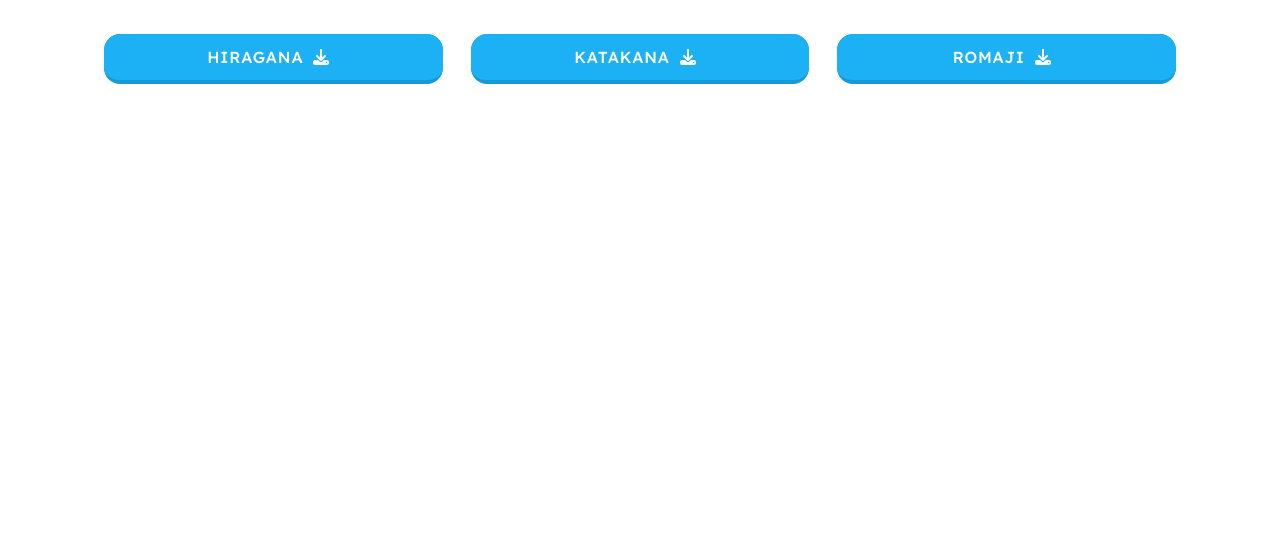
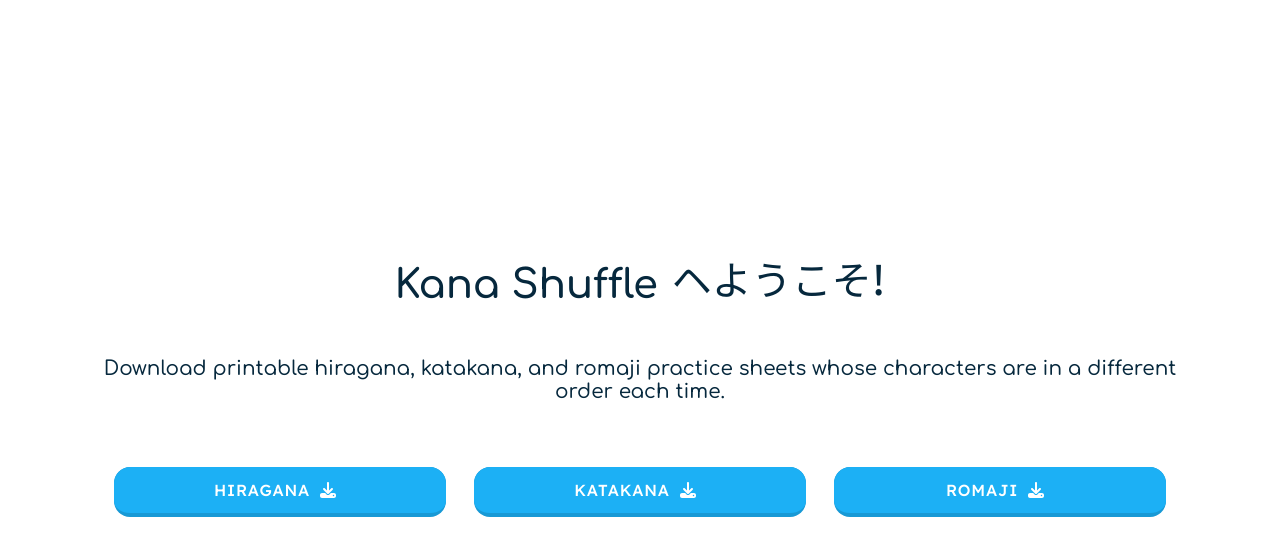
Before and after one commit to grant-nations/kana-shuffle, a React (Create React App) app in the folder client/: page / in a window 1280 px wide. Shown: the top 556 px of the page. Built offline with nearby package versions, Linux system fonts and the light colour scheme.

Commit message:
add landing page

```diff
--- a/client/public/index.html
+++ b/client/public/index.html
@@ -14,11 +14,9 @@
       manifest.json provides metadata used when your web app is installed on a
       user's mobile device or desktop. See https://developers.google.com/web/fundamentals/web-app-manifest/
     -->
-    <link rel="manifest" href="%PUBLIC_URL%/manifest.json" />
     <link rel="preconnect" href="https://fonts.googleapis.com">
     <link rel="preconnect" href="https://fonts.gstatic.com" crossorigin>
-    <link href="https://fonts.googleapis.com/css2?family=Readex+Pro:wght@200;300;400;500;600;700&display=swap" rel="stylesheet">
-    <!--
+    <link href="https://fonts.googleapis.com/css2?family=Comfortaa:wght@300;400;500;600;700&family=Noto+Sans+JP:wght@300;400;500;700&family=Readex+Pro:wght@200;300;400;500;600;700&display=swap" rel="stylesheet">    <!--
       Notice the use of %PUBLIC_URL% in the tags above.
       It will be replaced with the URL of the `public` folder during the build.
       Only files inside the `public` folder can be referenced from the HTML.
--- a/client/src/App.js
+++ b/client/src/App.js
@@ -1,14 +1,16 @@
-import './App.styles';
 import DownloadMenu from "./components/downloadMenu/DownloadMenu.component";
+import WelcomeMenu from "./components/welcomeMenu/WelcomeMenu.component";
+import {AppWrapper} from "./App.styles";
 
 function App() {
 
     return (
-        <div>
+        <AppWrapper>
             <div>
+                <WelcomeMenu/>
                 <DownloadMenu/>
             </div>
-        </div>
+        </AppWrapper>
     );
 }
 
--- a/client/src/App.styles.js
+++ b/client/src/App.styles.js
@@ -0,0 +1,8 @@
+import styled from "styled-components";
+
+export const AppWrapper = styled.div`
+height: 100vh;
+  display: flex;
+  justify-content: center;
+  align-items: center;
+`;
--- a/client/src/components/downloadButton/DownloadButton.styles.js
+++ b/client/src/components/downloadButton/DownloadButton.styles.js
@@ -28,7 +28,7 @@ export const BaseDownloadButton = styled.button`
   -webkit-user-select: none;
   vertical-align: middle;
   white-space: nowrap;
-  width: 100%;
+  flex: 1 1 0;
 
   &:after {
     background-clip: padding-box;
--- a/client/src/components/downloadMenu/DownloadMenu.styles.js
+++ b/client/src/components/downloadMenu/DownloadMenu.styles.js
@@ -3,6 +3,7 @@ import {FontAwesomeIcon} from "@fortawesome/react-fontawesome";
 
 export const Menu = styled.div`
   display: flex;
+  flex-wrap: wrap;
   justify-content: space-between;
   align-items: center;
   max-width: 1100px;
--- /dev/null
+++ b/client/src/components/welcomeMenu/WelcomeMenu.component.js
@@ -0,0 +1,14 @@
+import {WelcomeHeader, WelcomeDiv, WelcomeP, WelcomeJapaneseSpan, WelcomeSpan} from "./WelcomeMenu.styles";
+
+const WelcomeMenu = () => {
+    return (
+        <WelcomeDiv>
+            <WelcomeHeader>
+                <WelcomeSpan>Kana Shuffle</WelcomeSpan><WelcomeJapaneseSpan>ヘようこそ!</WelcomeJapaneseSpan>
+            </WelcomeHeader>
+            <WelcomeP>Download printable hiragana, katakana, and romaji practice sheets whose characters are in a different order
+                each time. </WelcomeP>
+        </WelcomeDiv>)
+}
+
+export default WelcomeMenu;
--- /dev/null
+++ b/client/src/components/welcomeMenu/WelcomeMenu.styles.js
@@ -0,0 +1,34 @@
+import styled from "styled-components";
+
+export const WelcomeDiv = styled.div`
+  text-align: center;
+  margin: 0 auto;
+  font-family: 'Comfortaa', 'Noto Sans JP', sans-serif;
+  max-width: 1100px;
+  color: #06283D;
+`;
+
+export const WelcomeSpan = styled.span`
+  margin: 0 7px;
+`;
+
+export const WelcomeJapaneseSpan = styled(WelcomeSpan)`
+  font-family: 'Noto Sans JP', sans-serif;
+  font-weight: 500;
+`;
+
+export const WelcomeHeader = styled.h1`
+  font-weight: 600;
+  font-size: 40px;
+  display: flex;
+  flex-wrap: wrap;
+  align-items: flex-end;
+  justify-content: center;
+  margin-top: 0;
+`;
+
+export const WelcomeP = styled.p`
+  font-size: 20px;
+  font-weight: 500;
+  margin: 50px 10px;
+`;
```
Also changed, not shown: 2 other files (tests, documents, lock files or other folders).
